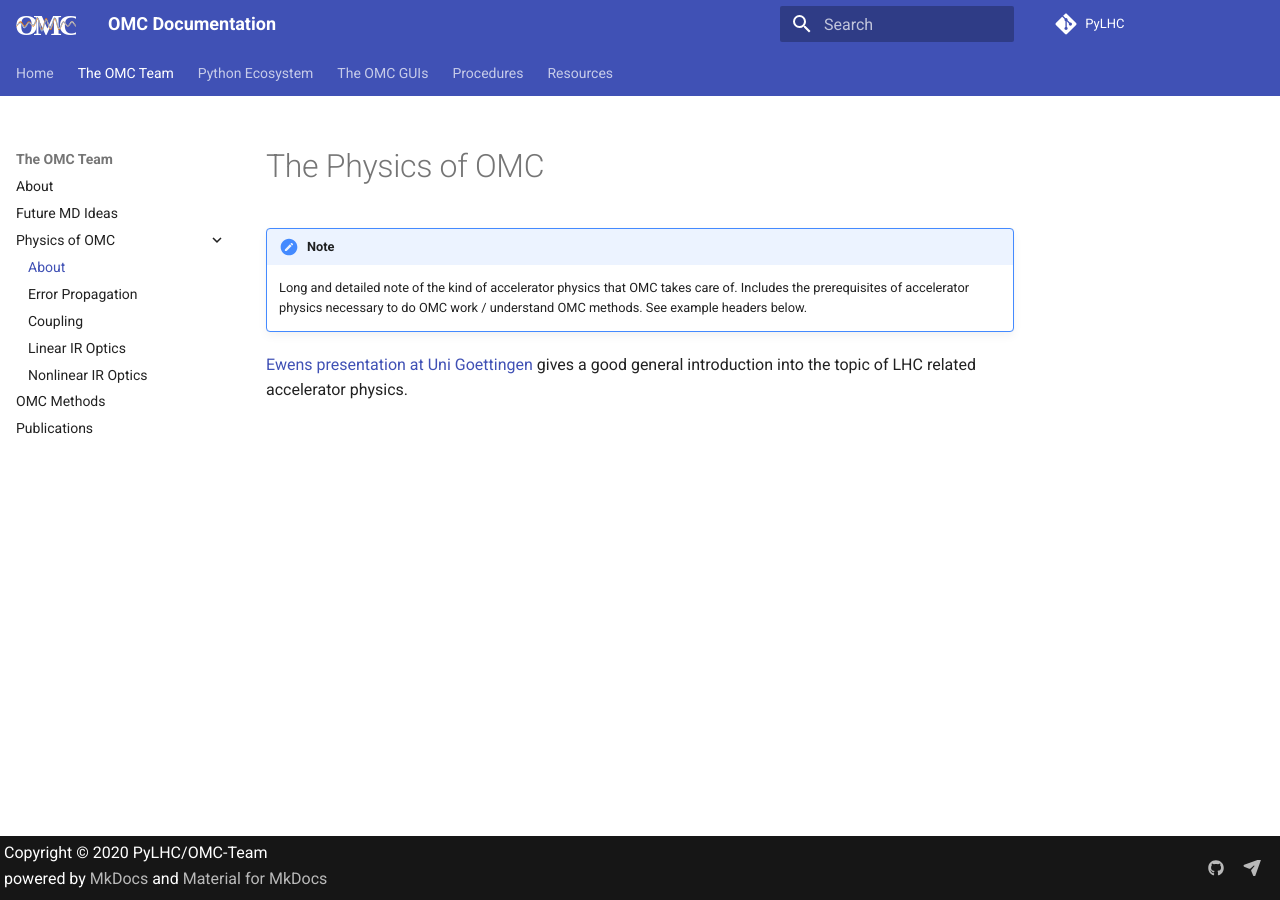
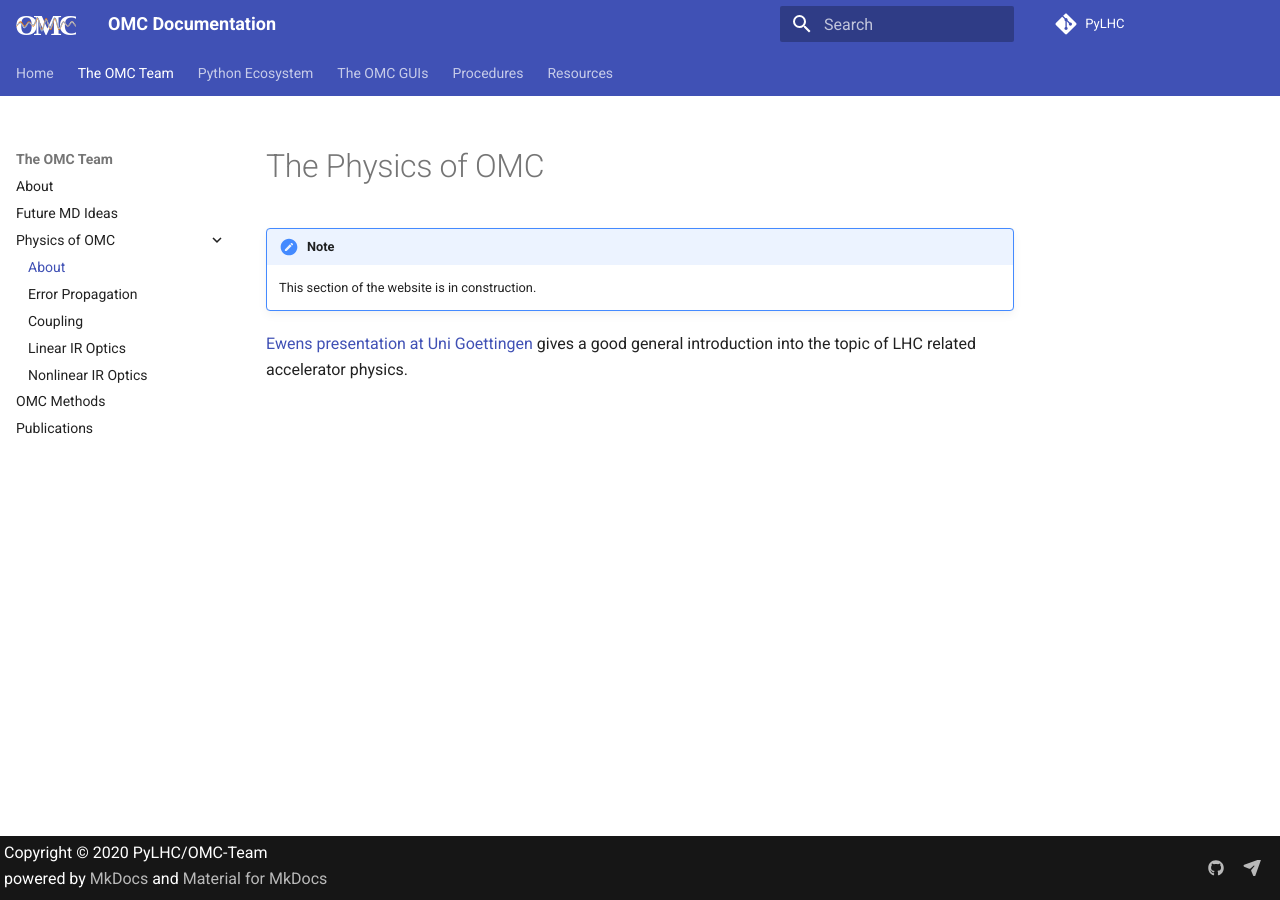
Before and after one commit to pylhc/pylhc.github.io, an MkDocs documentation site: the page built from docs/omc_team/physics/about.md, in a window 1280 px wide. Built offline with MkDocs 1.6.1 and Material for MkDocs 9.7.7, drawn with Linux system fonts in a browser that asks for light colours.

Commit message:
cleanup note

```diff
--- a/docs/omc_team/physics/about.md
+++ b/docs/omc_team/physics/about.md
@@ -1,9 +1,7 @@
 # The Physics of OMC
 
 !!! note
-    Long and detailed note of the kind of accelerator physics that OMC takes care of.
-    Includes the prerequisites of accelerator physics necessary to do OMC work / understand OMC methods.
-    See example headers below.
+    This section of the website is in construction.
 
 
 [Ewens presentation at Uni Goettingen][maclean_goettingen_2019]{target=_blank} gives a good general introduction into the topic of LHC related accelerator physics.
```
